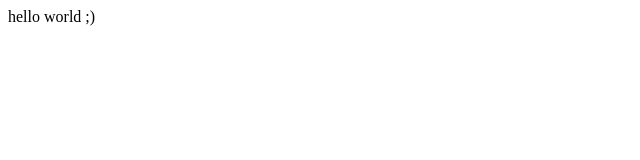
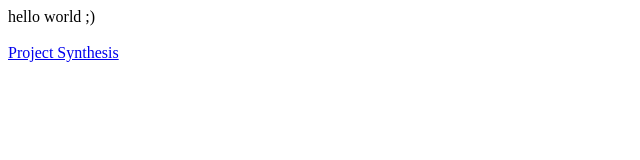
Before and after one commit to katrinmisel/katrinmisel.github.io, a plain HTML site: page index.html in a window 1280 px wide. Shown: the whole page, without its empty margins (0-640 px from the left). Drawn offline with Linux system fonts and the light colour scheme.

Commit message:
Update index.html

```diff
--- a/index.html
+++ b/index.html
@@ -1 +1,4 @@
 <body>hello world ;)</body>
+<br>
+<br>
+<a href="https://katrinmisel.github.io/project_synthesis.html">Project Synthesis</a>
```
